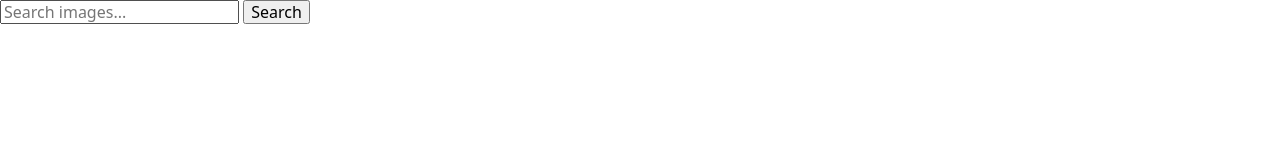
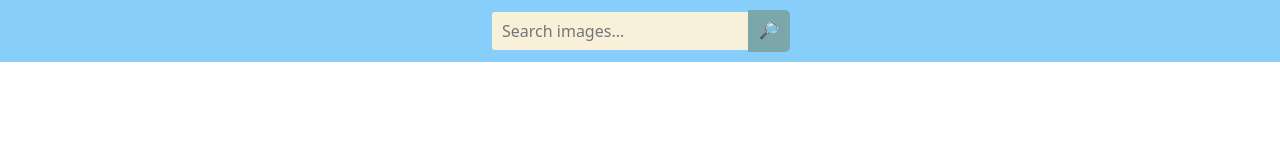
Before and after one commit to akiselyoff/goit-js-hw-11, a website built with Parcel: page src/index.html in a window 1280 px wide. Built offline with nearby package versions, Linux system fonts and the light colour scheme.

Commit message:
add css styles

```diff
--- a/src/css/style.css
+++ b/src/css/style.css
@@ -1,26 +1,90 @@
-.search-form {
-    position:fixed;
+* {
+    box-sizing: border-box;
+}
 
+body {
+    margin: 0;
 
 }
 
-.gallery {
-display: flex;
-flex-wrap: wrap;
+form {
+    position: relative;
+    width: 300px;
+    margin: 0 auto;
+}
+
+.searchField {
+    position:fixed;
+    background: lightskyblue;
+    width:100%;
+    padding: 10px 0
+}
+
+.searchField input {
+    width: 100%;
+    height: 42px;
+    padding-left: 10px;
+    border: 2px solid lightskyblue;
+    border-radius: 5px;
+    outline: none;
+    background: #F9F0DA;
+    color: #9E9C9C;
+}
+
+.searchField button {
+    position: absolute;
+    top: 0;
+    right: 0px;
+    width: 42px;
+    height: 42px;
+    border: none;
+    background: #7BA7AB;
+    border-radius: 0 5px 5px 0;
+    cursor: pointer;
+}
+
+.searchField button:before {
+    content: "\1F50E";
+    font-family: FontAwesome;
+    font-size: 16px;
+    color: #F9F0DA;
+}
 
 
+.gallery {
+    display: grid;
+    grid-column-gap: 15px;
+    grid-row-gap: 15px;
+    grid-template-columns: repeat(auto-fit, minmax(400px, 1fr));
+    padding-top:80px;
 }
-.photo-card {
-    margin: 15px;
-    border: 1px solid grey;
+
+.photo-card > img {
+    display: block;
+    max-width:100%;
+    border-radius: 5px 5px 0 0;
 
 }
-.photo-card > img {
-    display: block;
-}
+
 .info {
     display: flex;
     justify-content: space-between;
+    padding:20px;
+    border: 1px solid lightgray;
+}
+.info-item {
+    display: flex;
+    flex-direction: column;
+}
+
+
+.load-more {
+    display: block;
+    background-color: lightskyblue;
+    border: none;
+    border-radius: 5px;
+    padding: 10px;
+    margin: 20px auto;
 }
 
 .hidden {
--- a/src/index.html
+++ b/src/index.html
@@ -13,31 +13,23 @@
     <link rel="stylesheet" href="./css/style.css" />
   </head>
   <body>
-    <form class="search-form" id="search-form">
-      <input type="text" name="searchQuery" autocomplete="off" placeholder="Search images..." />
-      <button type="submit">Search</button>
-    </form>
+    <div class="searchField">
+      <form class="search-form" id="search-form">
+        <input type="text" name="searchQuery" autocomplete="off" placeholder="Search images..." />
+        <button type="submit"></button>
+      </form>
+    </div>
+
     <div class="gallery">
       <!-- Карточки изображений -->
-      <!--<div class="photo-card">
-        <img src="" alt="" loading="lazy" />
-        <div class="info">
-          <p class="info-item">
-            <b>Likes</b>
-          </p>
-          <p class="info-item">
-            <b>Views</b>
-          </p>
-          <p class="info-item">
-            <b>Comments</b>
-          </p>
-          <p class="info-item">
-            <b>Downloads</b>
-          </p>
-        </div>
-      </div>-->
     </div>
     <button type="button" class="load-more">Load more</button>
     <script src="./index.js"></script>
   </body>
 </html>
+
+<!-- <div class="d1">
+  <form>
+  <input type="text" placeholder="Искать здесь...">
+  <button type="submit"></button>
+  </form> -->
--- a/src/index.js
+++ b/src/index.js
@@ -11,6 +11,8 @@ refs.form.addEventListener('submit', onSubmit);
 refs.form.addEventListener('input', onChangeSearchValue);
 refs.loadMore.addEventListener('click', onloadMore);
 
+hideLoadMore();
+
 function onSubmit(e) {
   e.preventDefault();
 
@@ -21,6 +23,7 @@ function onSubmit(e) {
     API.resetPage();
     refs.gallery.innerHTML = '';
     loadPictures();
+    showLoadMore();
   }
   if (searchValue === '') Notify.warning('Searching field must not be empty');
 }
@@ -48,6 +51,7 @@ async function searchValueCheck(response) {
     return;
   }
   if (response.data.totalHits !== 0 && response.data.hits.length === 0) {
+    hideLoadMore();
     Notify.warning(`We're sorry, but you've reached the end of search results.`);
     return;
   }
@@ -56,6 +60,14 @@ async function searchValueCheck(response) {
 }
 
 function onChangeSearchValue() {
+  hideLoadMore();
   refs.gallery.innerHTML = '';
   API.resetPage();
 }
+
+function hideLoadMore() {
+  refs.loadMore.classList.add('hidden');
+}
+function showLoadMore() {
+  refs.loadMore.classList.remove('hidden');
+}
--- a/src/js/renderMarkup.js
+++ b/src/js/renderMarkup.js
@@ -9,16 +9,20 @@ export default async function renderMarkup(data) {
 
     <div class="info">
       <p class="info-item">
-        <b>Likes: ${likes}</b>
+        <b>Likes: </b>
+        <span>${likes}</span>
       </p>
       <p class="info-item">
-        <b>Views: ${views}</b>
+        <b>Views: </b>
+        <span>${views}</span>
       </p>
       <p class="info-item">
-        <b>Comments: ${comments}</b>
+        <b>Comments: </b>
+        <span>${comments}</span>
       </p>
       <p class="info-item">
-        <b>Downloads: ${downloads}</b>
+        <b>Downloads: </b>
+        <span>${downloads}</span>
       </p>
     </div>
   </div>`,
```
